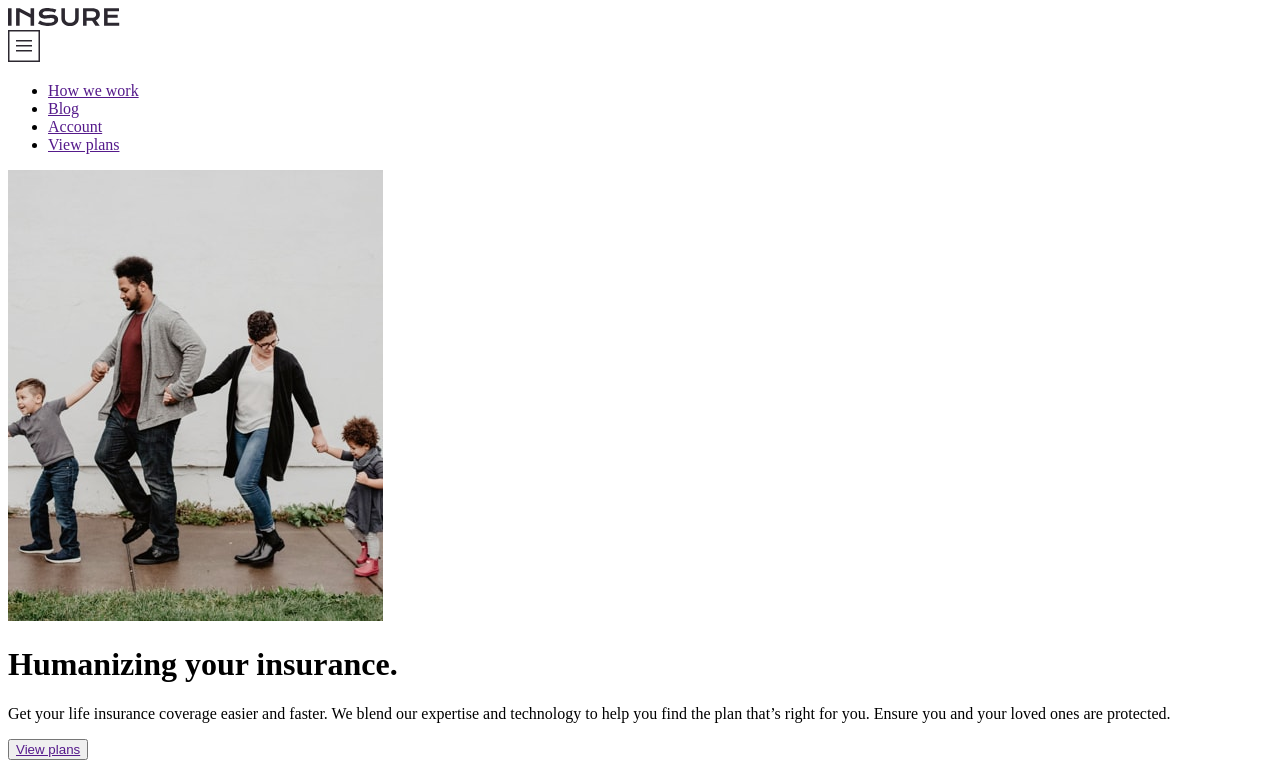
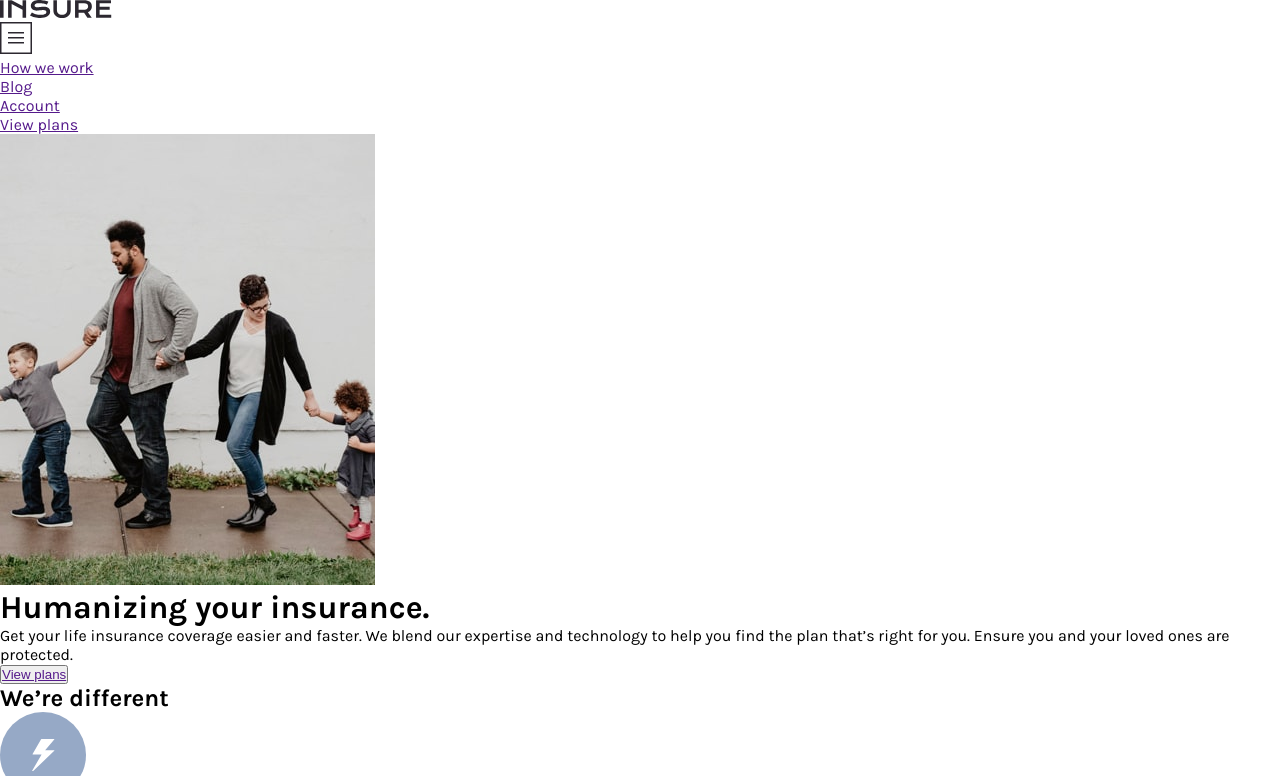
Before and after one commit to zs21/insure-landing-page, a plain HTML site: page index.html in a window 1280 px wide. Shown: the top 776 px of the page. Drawn offline with Linux system fonts and the light colour scheme.

Commit message:
Added style sheet

```diff
--- a/index.html
+++ b/index.html
@@ -11,6 +11,8 @@
       sizes="32x32"
       href="./images/favicon-32x32.png"
     />
+
+    <link rel="stylesheet" href="./style.css" />
 
     <title>Frontend Mentor | Insure landing page</title>
 
--- /dev/null
+++ b/style.css
@@ -0,0 +1,25 @@
+@import url("https://fonts.googleapis.com/css2?family=DM+Serif+Display:ital@0;1&display=swap");
+@import url("https://fonts.googleapis.com/css2?family=Karla:ital,wght@0,400;0,700;1,400;1,700&display=swap");
+
+:root {
+  --dark-violet: hsl(256, 26%, 20%);
+  --grayish-blue: hsl(216, 30%, 68%);
+  --very-dark-violet: hsl(270, 9%, 17%);
+  --dark-grayish-vioolet: hsl(273, 4%, 51%);
+  --very-light-grey: hsl(0, 0%, 98%);
+}
+
+* {
+  margin: 0;
+  padding: 0;
+  box-sizing: border-box;
+}
+
+body {
+  font-family: "Karla", sans-serif;
+  font-size: 16px;
+}
+
+hgroup {
+  font-family: "DM Serif Display", sans-serif;
+}
```
